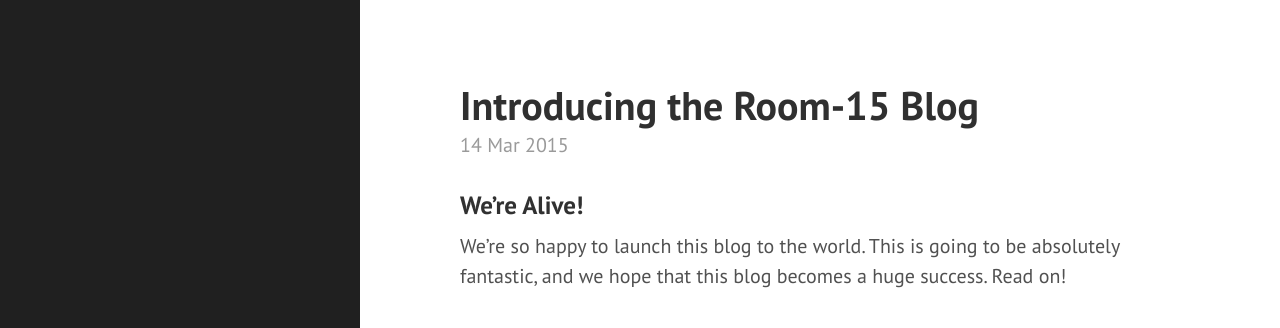
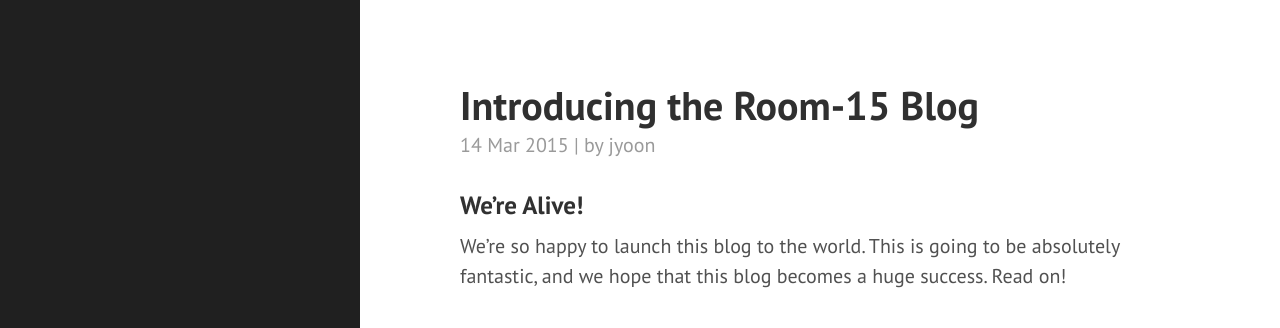
Before and after one commit to room-15/blog, a Jekyll site: the page built from _posts/2015-03-14-introducing-blog.md, in a window 1280 px wide. Shown: the top 328 px of the page. Built offline with Jekyll 4.4.1, drawn with Linux system fonts in a browser that asks for light colours.

Commit message:
Edited author tag
Use post_author instead

```diff
--- a/_layouts/post.html
+++ b/_layouts/post.html
@@ -4,7 +4,7 @@ layout: default
 
 <div class="post">
   <h1 class="post-title">{{ page.title }}</h1>
-  <span class="post-date">{{ page.date | date_to_string }}</span>
+  <span class="post-date">{{ page.date | date_to_string }} | by {{ page.post_author }}</span>
   {{ content }}
 </div>
 
--- a/_posts/2015-03-14-introducing-blog.md
+++ b/_posts/2015-03-14-introducing-blog.md
@@ -1,7 +1,7 @@
 ---
 layout: post
 title: Introducing the Room-15 Blog
-author: jyoon
+post_author: jyoon
 ---
 
 ### We're Alive!
--- a/_posts/2015-03-16-website-material-design.md
+++ b/_posts/2015-03-16-website-material-design.md
@@ -1,6 +1,7 @@
 ---
 layout: post
 title: Websites should keep up with Material Design
+post_author: jyoon
 ---
 
 [Material Design](http://www.google.com/design/spec/material-design/) has been around for quite some time now, and many apps are adopting the new design. Not only apps, but many websites are doing that too. But there's a difference between an app and a website. For example, websites can't change the color of the Action Bar (of the browser). But now, it turns out that Google Chrome supports this.
```
Also changed, not shown: _posts/2015-03-16-keep-the-m-notation.md (+1 -1 lines).
